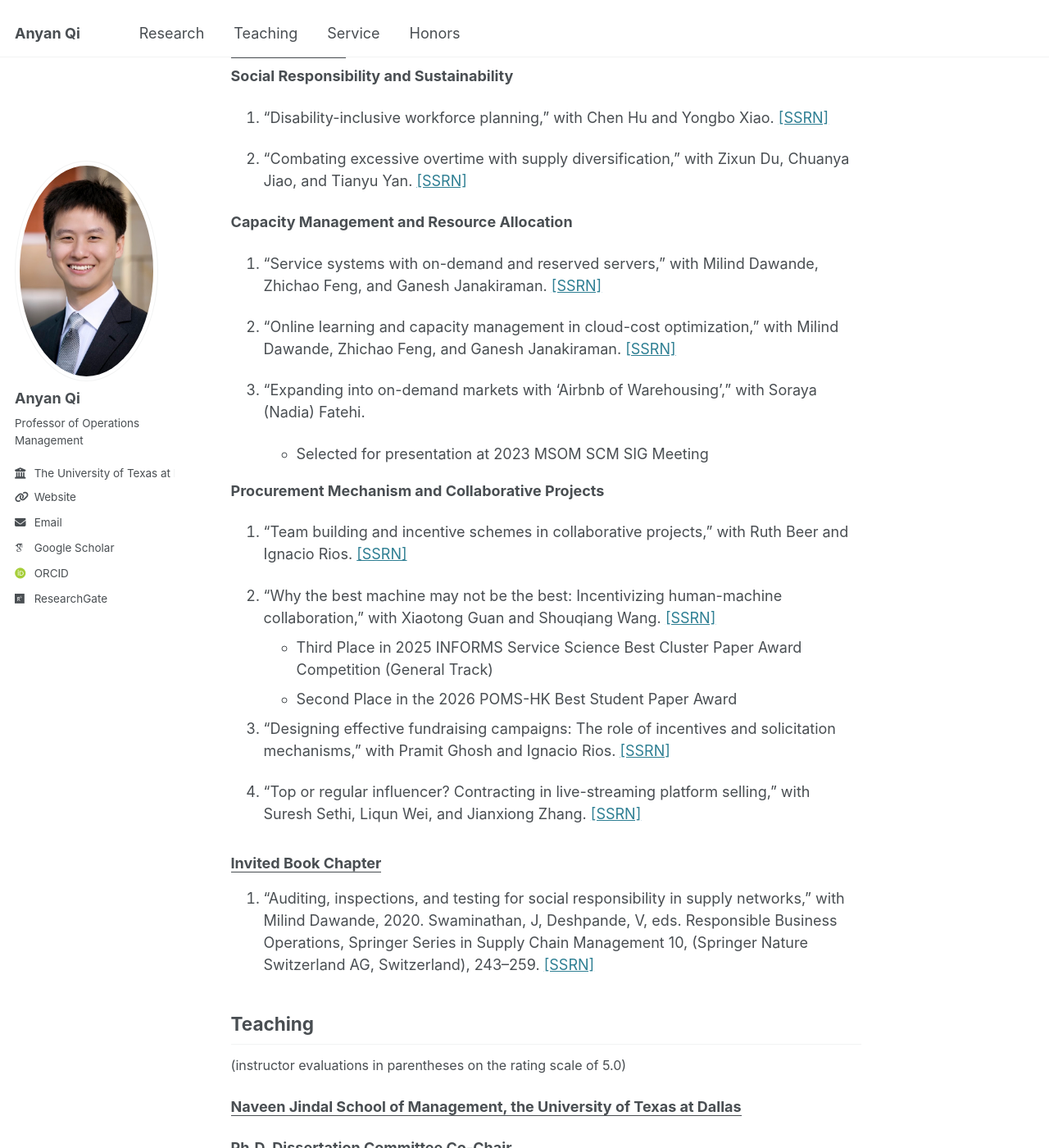
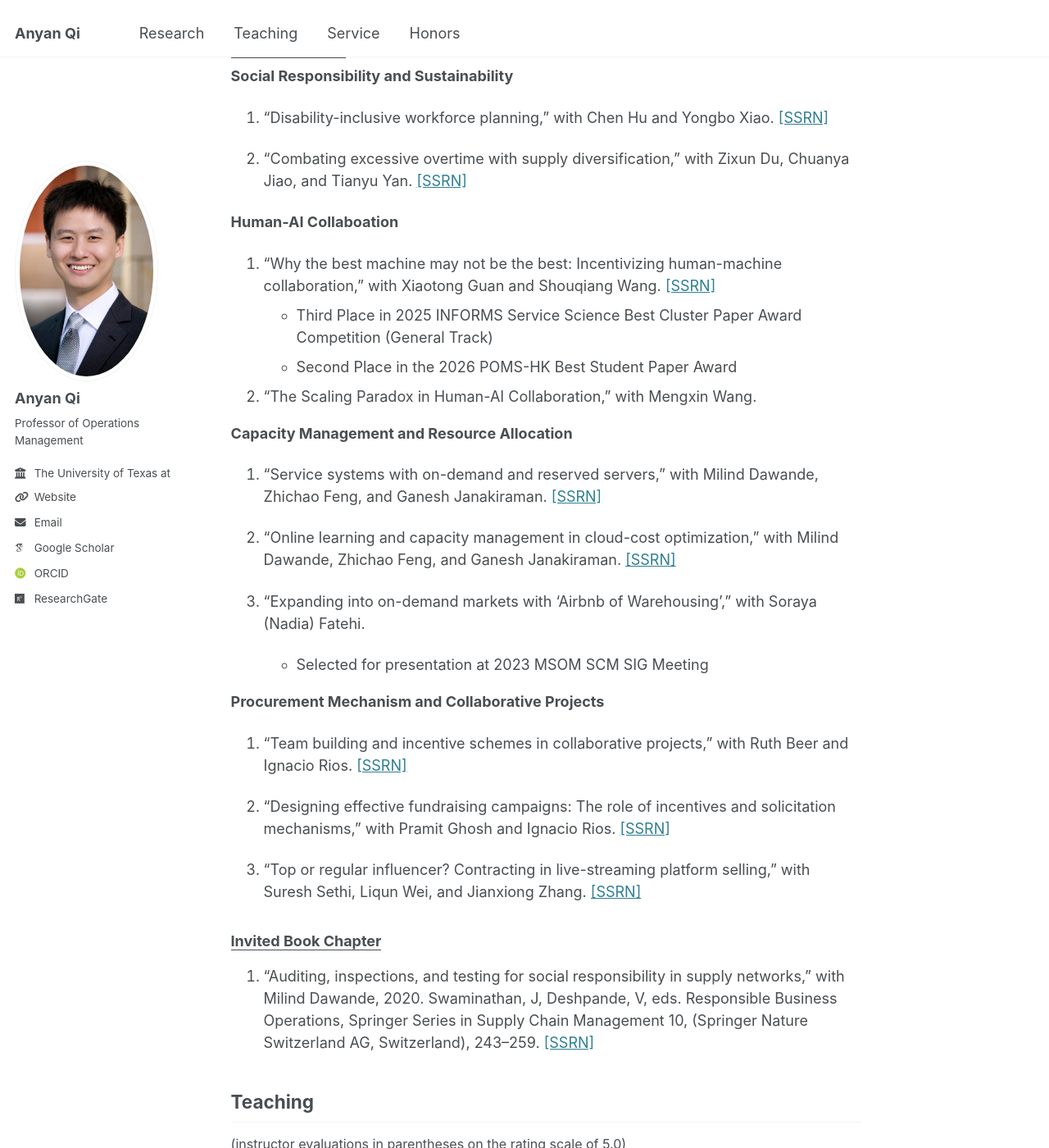
Before and after one commit to qi-anyan/qi-anyan.github.io, a Jekyll site: the page built from _pages/about.md, in a window 1280 px wide and 1400 px high, scrolled down 2765 px. Shown: the whole window at 82% size. Built offline with Jekyll 4.4.1, drawn with Linux system fonts in a browser that asks for light colours; some web fonts are replaced; part of the change alters nothing that is shown.

Commit message:
Initial commit

```diff
--- a/_pages/about.md
+++ b/_pages/about.md
@@ -71,6 +71,13 @@ Before joining UT-Dallas, Anyan earned a Ph.D. in Technology and Operations from
 
 1. "Combating excessive overtime with supply diversification,” with Zixun Du, Chuanya Jiao, and Tianyu Yan. [[SSRN]](https://papers.ssrn.com/sol3/papers.cfm?abstract_id=6790758)
 
+**Human-AI Collaboation**
+1. "Why the best machine may not be the best: Incentivizing human-machine collaboration," with Xiaotong Guan and Shouqiang Wang. [[SSRN]](https://papers.ssrn.com/sol3/papers.cfm?abstract_id=5283571)
+    - Third Place in 2025 INFORMS Service Science Best Cluster Paper Award Competition (General Track)
+    - Second Place in the 2026 POMS-HK Best Student Paper Award
+
+1.  "The Scaling Paradox in Human-AI Collaboration," with Mengxin Wang.
+
 **Capacity Management and Resource Allocation**
 
 1. "Service systems with on-demand and reserved servers," with Milind Dawande, Zhichao Feng, and Ganesh Janakiraman. [[SSRN]](https://papers.ssrn.com/sol3/papers.cfm?abstract_id=4735928)
@@ -83,10 +90,6 @@ Before joining UT-Dallas, Anyan earned a Ph.D. in Technology and Operations from
 **Procurement Mechanism and Collaborative Projects**
 
 1. "Team building and incentive schemes in collaborative projects," with Ruth Beer and Ignacio Rios. [[SSRN]](https://papers.ssrn.com/sol3/papers.cfm?abstract_id=4872792)
-
-1. "Why the best machine may not be the best: Incentivizing human-machine collaboration," with Xiaotong Guan and Shouqiang Wang. [[SSRN]](https://papers.ssrn.com/sol3/papers.cfm?abstract_id=5283571)
-    - Third Place in 2025 INFORMS Service Science Best Cluster Paper Award Competition (General Track)
-    - Second Place in the 2026 POMS-HK Best Student Paper Award
 
 1. "Designing effective fundraising campaigns: The role of incentives and solicitation mechanisms," with Pramit Ghosh and Ignacio Rios. [[SSRN]](https://papers.ssrn.com/sol3/papers.cfm?abstract_id=5384776)
 
```
